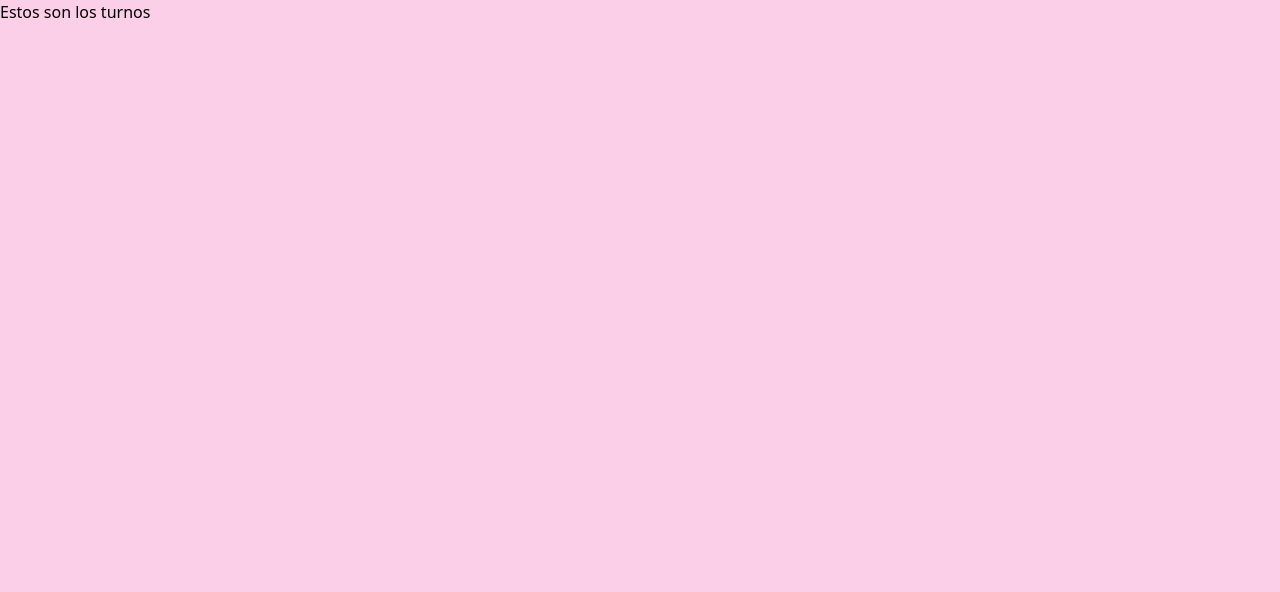
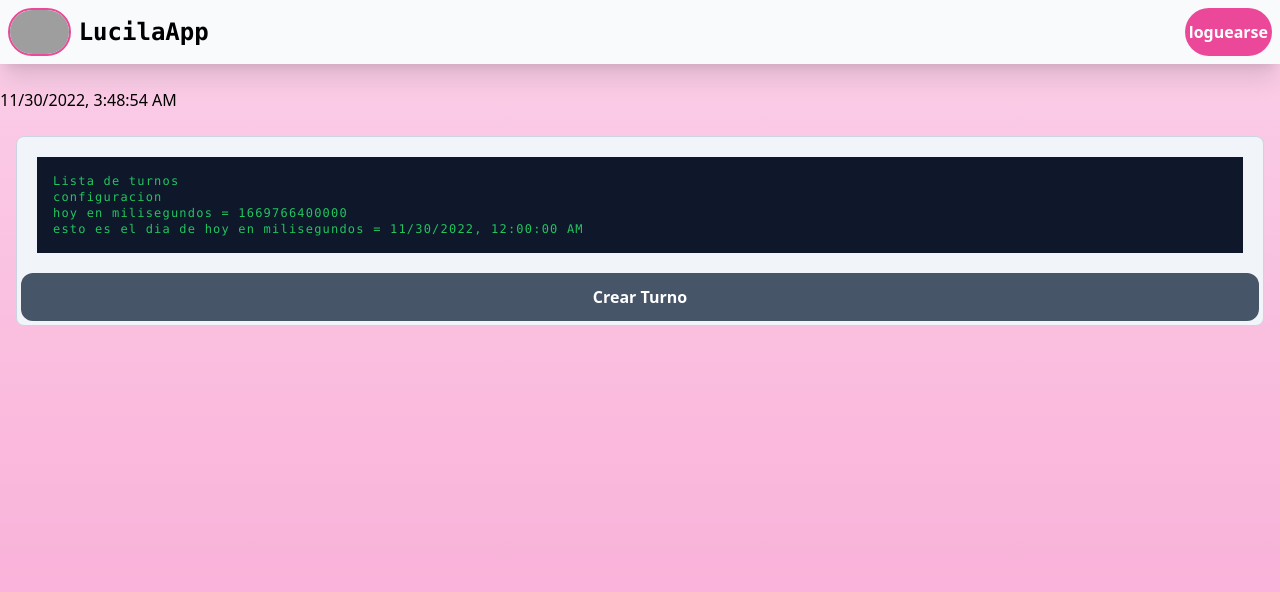
Before and after one commit to JohnCrossRollOn/LucilaApp, a React (Vite) app: page / in a window 1280 px wide. Shown: the top 592 px of the page. Built offline with nearby package versions, Linux system fonts and the light colour scheme; no server answers; the database is empty; grey boxes are pictures that could not be loaded.

Commit message:
4 files modified, 7 added, 1 deleted

```diff
--- a/package.json
+++ b/package.json
@@ -9,6 +9,8 @@
     "preview": "vite preview"
   },
   "dependencies": {
+    "@auth0/auth0-react": "^1.12.0",
+    "firebase": "^9.14.0",
     "react": "^18.2.0",
     "react-dom": "^18.2.0",
     "react-router-dom": "^6.4.3"
--- a/src/App.jsx
+++ b/src/App.jsx
@@ -1,12 +1,30 @@
 import { Routes, Route } from 'react-router-dom';
-import Turnos from './components/Turnos';
+import ListaTurnos from './components/ListaTurnos';
+import Nav from './components/Nav';
+import { createContext, useState } from 'react';
+import { useAuth0 } from '@auth0/auth0-react';
+
+const AdminContext = createContext();
+export { AdminContext };
 
 export default () => {
+  const { user } = useAuth0();
+
   return (
-    <div className="min-h-[100vh] bg-pink-200">
-      <Routes>
-        <Route path="" element={<Turnos />} />
-      </Routes>
-    </div>
+    <AdminContext.Provider
+      value={['juanrolon54@outlook.com'].includes(user?.email)}
+    >
+      <div className="min-h-[100vh] bg-gradient-to-b from-pink-200 to-pink-300">
+        <Nav />
+        <br />
+        <p>{new Date().toLocaleString()}</p>
+        <br />
+        <div className="px-4">
+          <Routes>
+            <Route path="" element={<ListaTurnos />} />
+          </Routes>
+        </div>
+      </div>
+    </AdminContext.Provider>
   );
 };
--- /dev/null
+++ b/src/components/CrearTurno.jsx
@@ -0,0 +1,8 @@
+export default ({ crearTurno }) => (
+  <button
+    className="bg-slate-600 rounded-xl text-white font-bold h-12"
+    onClick={crearTurno}
+  >
+    Crear Turno
+  </button>
+);
--- /dev/null
+++ b/src/components/ItemTurno.jsx
@@ -0,0 +1,47 @@
+import { useState } from 'react';
+
+export default ({ turno, señarTurno, borrarTurno }) => {
+  const admin = false;
+  const [editar, setEditar] = useState(false);
+  return (
+    <div className="pl-4 p-1 border border-slate-300 rounded-md flex justify-between">
+      <div>
+        <div className="text-xl font-bold">Turno</div>
+        <div className="font-mono text-sm">
+          desde las{' '}
+          <strong className="border border-slate-500 px-1 rounded-md break-keep whitespace-nowrap">
+            {new Date(turno.desde).toLocaleTimeString()}
+          </strong>{' '}
+          <br />
+          hasta las{' '}
+          <strong className="border border-slate-500 px-1 rounded-md break-keep whitespace-nowrap">
+            {new Date(turno.hasta).toLocaleTimeString()}
+          </strong>{' '}
+        </div>
+      </div>
+      <div className="flex justify-evenly">
+        {admin ? (
+          <>
+            <button
+              id={turno.id}
+              className="border border-slate-500 rounded-md px-2 ml-auto"
+              onClick={borrarTurno}
+            >
+              borrar turno
+            </button>
+          </>
+        ) : turno.user ? (
+          <strong>{turno.user}</strong>
+        ) : (
+          <button
+            id={turno.id}
+            className="border border-slate-500 rounded-md px-2 ml-auto"
+            onClick={señarTurno}
+          >
+            señar turno
+          </button>
+        )}
+      </div>
+    </div>
+  );
+};
--- /dev/null
+++ b/src/components/ListaTurnos.jsx
@@ -0,0 +1,72 @@
+import { useEffect, useState } from 'react';
+import ItemTurno from './ItemTurno';
+import CrearTurno from './CrearTurno';
+import {
+  query,
+  collection,
+  onSnapshot,
+  where,
+  addDoc,
+  updateDoc,
+  doc,
+  deleteDoc,
+} from 'firebase/firestore';
+import { useAuth0 } from '@auth0/auth0-react';
+import { db } from '../firebase';
+import { MostrarPorDia } from './MostrarTurno';
+
+export default ({ configuracion }) => {
+  const { isAuthenticated, user } = useAuth0;
+  const firestoreTurnos = collection(db, 'turnos');
+  const firestoreTurnosDoc = (id) => doc(db, 'turnos', id);
+
+  const [turnos, setTurnos] = useState([]);
+  const ahora = new Date();
+  const hoy = new Date(ahora.toDateString()).getTime();
+
+  useEffect(() => {
+    const unsuscribe = onSnapshot(
+      query(firestoreTurnos, where('desde', '>=', hoy)),
+      (querySnapshot) => {
+        setTurnos(
+          querySnapshot.docs.map((doc) => ({ ...doc.data(), id: doc.id }))
+        );
+      }
+    );
+    return () => unsuscribe();
+  }, []);
+
+  const crearTurno = async () => {
+    await addDoc(firestoreTurnos, {
+      desde: ahora.getTime(),
+      hasta: ahora.getTime() + 60 * 60 * 1000 * 2,
+      usuario: '',
+    });
+  };
+  const señarTurno = async (e) => {
+    await updateDoc(firestoreTurnosDoc(e.target.id), {
+      user: 'marta',
+    });
+  };
+  const borrarTurno = async (e) => {
+    await deleteDoc(firestoreTurnosDoc(e.target.id));
+  };
+
+  return (
+    <div className="bg-slate-100 p-1 border border-slate-300 rounded-lg grid auto-cols-1 gap-1">
+      <div className="bg-slate-900 text-green-500 text-xs font-mono p-4 tracking-widest m-4">
+        <p>Lista de turnos</p>
+        <p>configuracion</p>
+        {JSON.stringify(configuracion)}
+        <p>hoy en milisegundos = {hoy}</p>
+        <p>
+          esto es el dia de hoy en milisegundos ={' '}
+          {new Date(hoy).toLocaleString()}
+        </p>
+      </div>
+
+      <MostrarPorDia {...{ turnos }} />
+      <CrearTurno {...{ crearTurno }} />
+    </div>
+  );
+};
--- /dev/null
+++ b/src/components/MostrarTurno.jsx
@@ -0,0 +1,44 @@
+import ItemTurno from './ItemTurno';
+
+export const MostrarPorDia = ({ turnos }) => {
+  const agruparEnDias = (turnos) => {
+    let dias = {};
+    for (let turno of turnos) {
+      const fecha = new Date(turno.desde).toDateString();
+      dias[fecha] = [...(dias[fecha] || []), turno];
+    }
+    return dias;
+  };
+  return (
+    <>
+      {Object.entries(agruparEnDias(turnos)).map(
+        ([dateString, turnos], index) => (
+          <div
+            className="p-2 border border-slate-300 rounded-md grid grid-cols-1 gap-1"
+            key={index}
+          >
+            <div className="flex flex-row justify-between px-1">
+              <strong>
+                {
+                  [
+                    'Domingo',
+                    'Lunes',
+                    'Martes',
+                    'Miercoles',
+                    'Jueves',
+                    'Viernes',
+                    'Sabado',
+                  ][new Date(dateString).getDay()]
+                }
+              </strong>
+              <strong>{new Date(dateString).toLocaleDateString()}</strong>
+            </div>
+            {turnos.map((turno, index) => (
+              <ItemTurno {...{ turno }} key={index} />
+            ))}
+          </div>
+        )
+      )}
+    </>
+  );
+};
--- /dev/null
+++ b/src/components/Nav.jsx
@@ -0,0 +1,16 @@
+import RinconUsuario from './RinconUsuario';
+
+export default () => {
+  return (
+    <nav className="sticky top-0 bg-slate-50 shadow-xl w-full h-16 flex flex-row p-2 items-center">
+      <img
+        crossOrigin="anonymous"
+        src="https://pps.whatsapp.net/v/t61.24694-24/294146822_152313794054355_8444010492059363439_n.jpg?ccb=11-4&amp;oh=01_AdTB97rCKN_KbL__4lgzPf499ipERHofRiFU6k5bYgGZ9A&amp;oe=6393B41A"
+        className="rounded-full border-2 border-pink-500 h-full w-auto"
+      />
+      <span className="font-mono text-2xl font-bold px-2">LucilaApp</span>
+      <div className="flex-1" />
+      <RinconUsuario />
+    </nav>
+  );
+};
--- /dev/null
+++ b/src/components/RinconUsuario.jsx
@@ -0,0 +1,29 @@
+import { useAuth0 } from '@auth0/auth0-react';
+import { useContext } from 'react';
+import { AdminContext } from '../App';
+
+export default () => {
+  const { loginWithPopup, logout, user, isAuthenticated, isLoading } =
+    useAuth0();
+  const isAdmin = useContext(AdminContext);
+
+  return (
+    <button
+      onClick={isLoading ? null : isAuthenticated ? logout : loginWithPopup}
+      className={`flex items-center ${
+        isAdmin ? 'bg-blue-500' : 'bg-pink-500'
+      } text-white p-1 font-bold rounded-full h-full`}
+    >
+      {isLoading ? (
+        'esperame'
+      ) : isAuthenticated ? (
+        <div className="flex flex-row h-full items-center">
+          <img src={user.picture} className="h-full rounded-full" />
+          <span className="px-2">{user.nickname}</span>
+        </div>
+      ) : (
+        'loguearse'
+      )}
+    </button>
+  );
+};
--- a/src/components/Turnos.jsx
+++ /dev/null
@@ -1,3 +0,0 @@
-export default () => {
-  return <div>Estos son los turnos</div>;
-};
--- /dev/null
+++ b/src/firebase.js
@@ -0,0 +1,15 @@
+import { initializeApp } from 'firebase/app';
+import { getFirestore } from 'firebase/firestore';
+
+const firebaseConfig = {
+  apiKey: 'AIzaSyDH9tLqufyKB-DB8Z29BtHCeKL59NOmgdg',
+  authDomain: 'lucilaapp-20b73.firebaseapp.com',
+  projectId: 'lucilaapp-20b73',
+  storageBucket: 'lucilaapp-20b73.appspot.com',
+  messagingSenderId: '863295723362',
+  appId: '1:863295723362:web:00180d5168806eef9a7e3b',
+  measurementId: 'G-0C4VQ9PR30',
+};
+
+const app = initializeApp(firebaseConfig);
+export const db = getFirestore(app);
--- a/src/main.jsx
+++ b/src/main.jsx
@@ -3,11 +3,18 @@ import ReactDOM from 'react-dom/client';
 import App from './App';
 import './index.css';
 import { BrowserRouter } from 'react-router-dom';
+import { Auth0Provider } from '@auth0/auth0-react';
 
 ReactDOM.createRoot(document.getElementById('root')).render(
   <React.StrictMode>
-    <BrowserRouter>
-      <App />
-    </BrowserRouter>
+    <Auth0Provider
+      domain="dev-hahs0vrwilf2z6ve.us.auth0.com"
+      clientId="Grflry63RB3ZCDMHy4T6GUuF0F3VO8wj"
+      redirectUri={window.location.origin}
+    >
+      <BrowserRouter>
+        <App />
+      </BrowserRouter>
+    </Auth0Provider>
   </React.StrictMode>
 );
```
Also changed, not shown: 1 other file (tests, documents, lock files or other folders).
